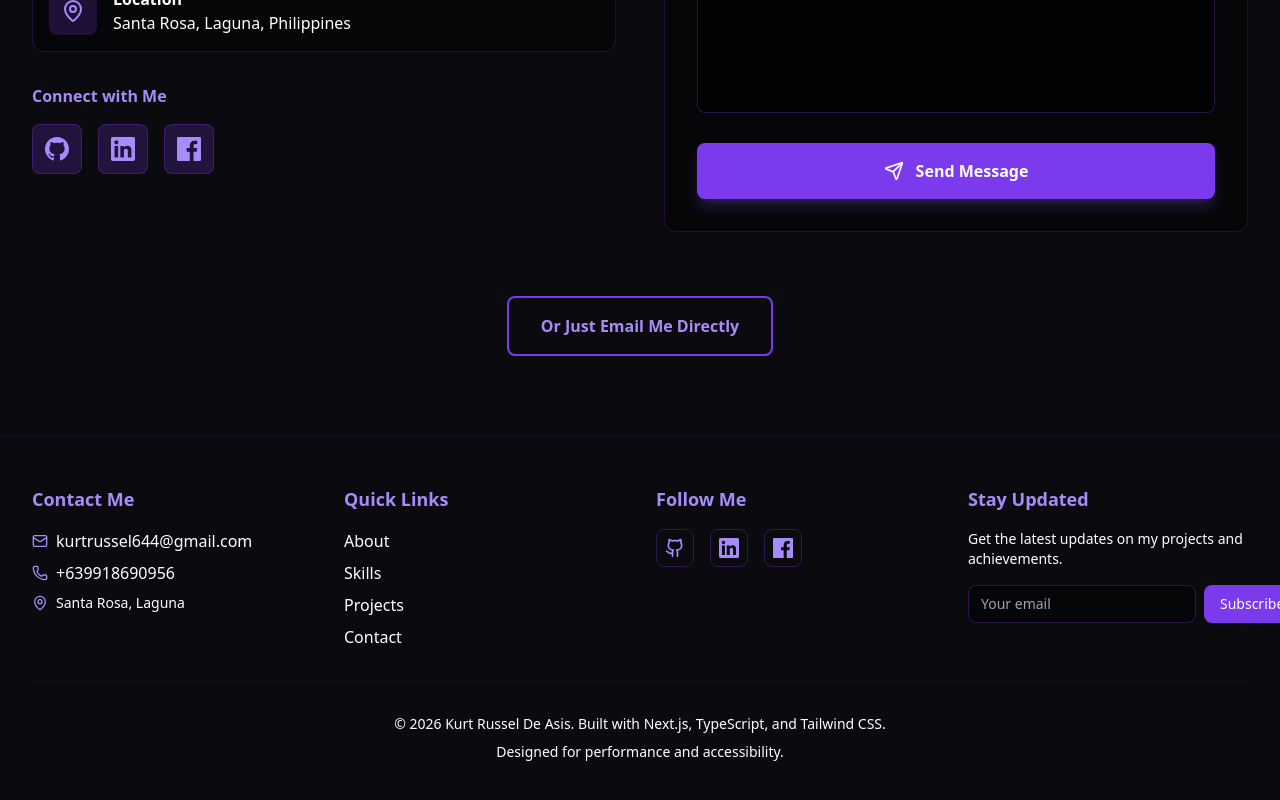
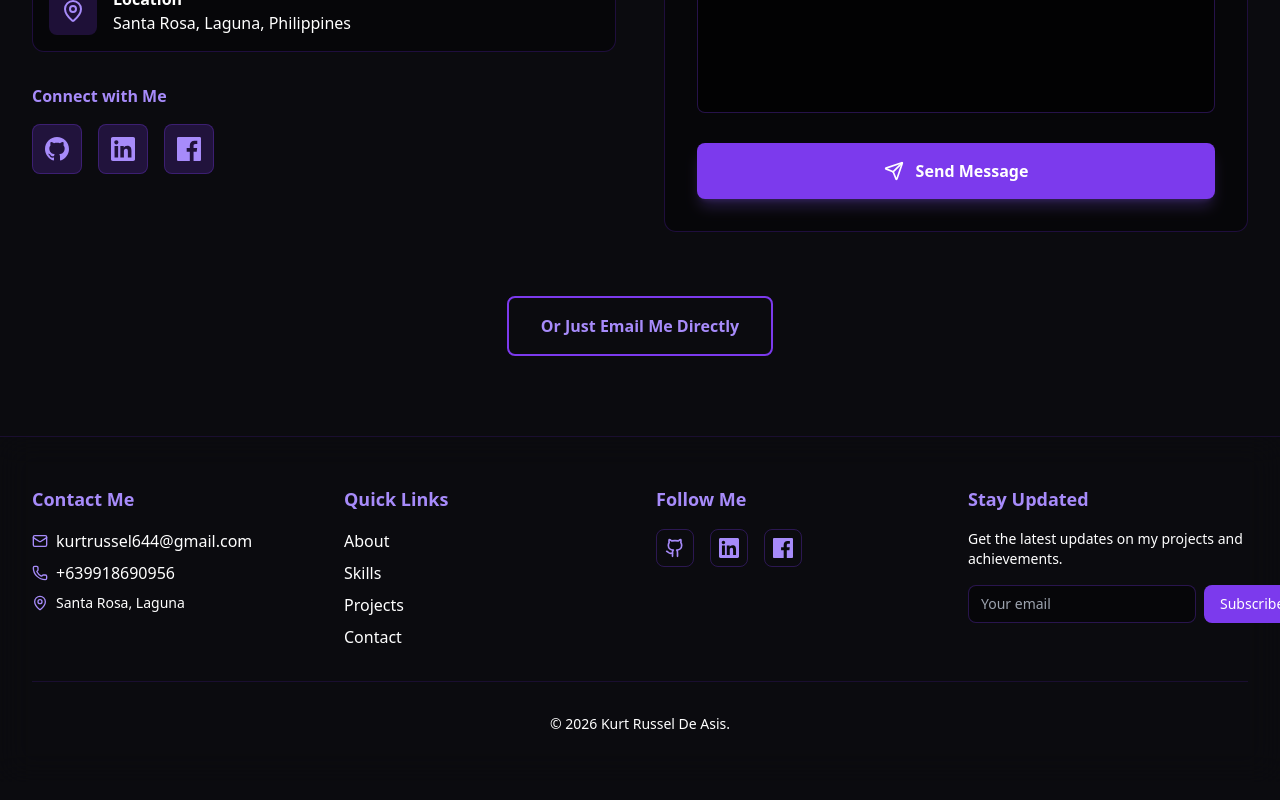
Before and after one commit to Kurt-De-Asis/Portfolio, a Next.js app: page / in a window 1280 px wide. Shown: the part 8152-8952 px from the top of the page. Built offline with nearby package versions, Linux system fonts and the light colour scheme.

Commit message:
Minor changes

```diff
--- a/src/app/components/Footer.tsx
+++ b/src/app/components/Footer.tsx
@@ -118,10 +118,7 @@ const Footer = () => {
         {/* Bottom Bar */}
         <div className="border-t border-violet-800/20 mt-8 pt-8 text-center text-foreground/60 text-sm">
           <p>
-            &copy; {currentYear} Kurt Russel De Asis. Built with Next.js, TypeScript, and Tailwind CSS.
-          </p>
-          <p className="mt-2">
-            Designed for performance and accessibility.
+            &copy; {currentYear} Kurt Russel De Asis.
           </p>
         </div>
       </div>
```
